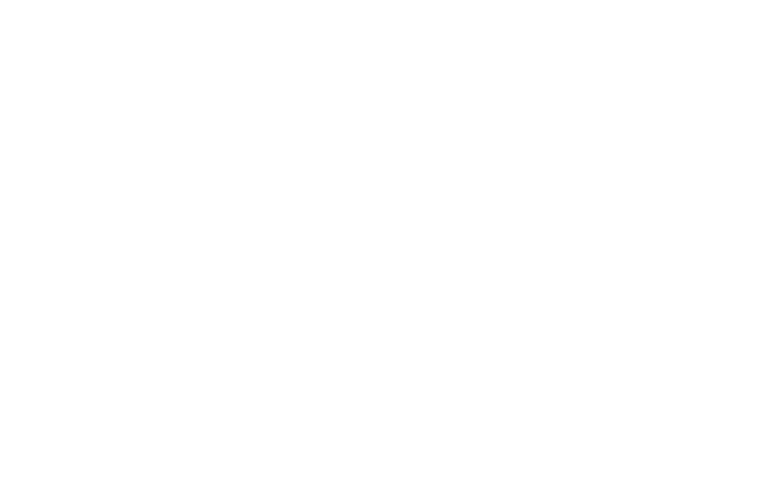
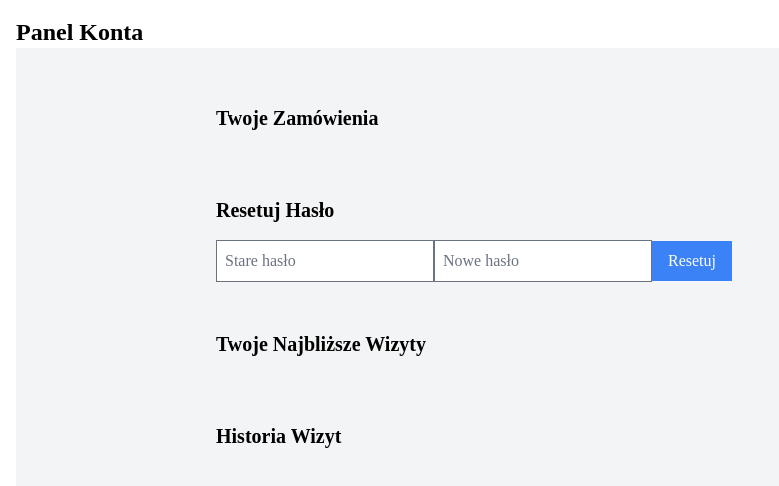
Before and after one commit to patryk6496/Barber_Shop_PD, a React (Create React App) app: page /panel-konta in a window 1280 px wide. Before the commit this address had no page. Shown: the top 486 px of the page, without its empty margins (0-779 px from the left). Built offline with nearby package versions, Linux system fonts and the light colour scheme.

Commit message:
add account panel and change user password

```diff
--- a/src/App.js
+++ b/src/App.js
@@ -1,10 +1,11 @@
 import React from 'react';
+import './App.css';
 import { BrowserRouter as Router, Routes, Route } from 'react-router-dom';
 import Home from './Components/Home'; // Upewnij się, że ścieżka do importu jest poprawna
 import ReservationSystem from './Components/ReservationSystem'; // Upewnij się, że ścieżka do importu jest poprawna
-import './App.css';
 import LoginRegisterForm from './Components/LoginRegisterForm';
 import LoginForm from './Components/LoginForm';
+import AccountPanel from './Components/AccountPanel'
 import { ToastContainer } from 'react-toastify';
 import 'react-toastify/dist/ReactToastify.css';
 
@@ -19,6 +20,7 @@
           <Route path="/rezerwacja" element={<ReservationSystem />} />
 		  <Route path="/rejestracja" element={<LoginRegisterForm />} />
 		  <Route path="/logowanie" element={<LoginForm />} />
+		  <Route path="/panel-konta" element={<AccountPanel />} />
         </Routes>
         {/* Footer również powinien być poza <Routes> */}
 
--- /dev/null
+++ b/src/Components/AccountPanel.js
@@ -0,0 +1,94 @@
+import React, { useState } from 'react';
+
+const AccountPanel = () => {
+  const [oldPassword, setOldPassword] = useState('');
+  const [newPassword, setNewPassword] = useState('');
+
+  const handleSubmit = async (e) => {
+    e.preventDefault();
+    // Pobierz ID użytkownika - zakładając, że jest przechowywane w localStorage lub innym miejscu
+    const userId = localStorage.getItem('userId');
+
+
+	// Logowanie wysyłanych danych
+	console.log('Wysyłanie danych:', { userId, oldPassword, newPassword });
+
+
+    // Wysyłanie żądania do serwera
+    try {
+      const response = await fetch('/api/change-password', {
+        method: 'POST',
+        headers: {
+          'Content-Type': 'application/json',
+        },
+        body: JSON.stringify({
+          userId,
+          oldPassword,
+          newPassword,
+        }),
+      });
+
+      const data = await response.text();
+      alert(data); // Wyświetl odpowiedź serwera (możesz to zmienić na bardziej zaawansowaną obsługę)
+    } catch (error) {
+      console.error('Błąd zmiany hasła:', error);
+    }
+
+    // Resetuj stany formularza
+    setOldPassword('');
+    setNewPassword('');
+  };
+  return (
+    <div className="container mx-auto p-4">
+      <h1 className="text-2xl font-bold">Panel Konta</h1>
+      {/* Tutaj można dodać więcej treści związanych z panelem użytkownika */}
+
+      <div className="min-h-screen bg-gray-100 p-8">
+        <div className="max-w-4xl mx-auto">
+          <div className="p-6">
+            <h2 className="text-xl font-semibold">Twoje Zamówienia</h2>
+            <div className="mt-4"></div>
+          </div>
+
+          <div className="p-6">
+            <h2 className="text-xl font-semibold">Resetuj Hasło</h2>
+            <form onSubmit={handleSubmit} className="mt-4">
+              <input
+                type="password"
+                value={oldPassword}
+                onChange={(e) => setOldPassword(e.target.value)}
+                placeholder="Stare hasło"
+                className="border p-2"
+              />
+              <input
+                type="password"
+                value={newPassword}
+                onChange={(e) => setNewPassword(e.target.value)}
+                placeholder="Nowe hasło"
+                className="border p-2"
+              />
+              <button
+                type="submit"
+                className="bg-blue-500 text-white px-4 py-2"
+              >
+                Resetuj
+              </button>
+            </form>
+          </div>
+
+          <div className="p-6">
+            <h2 className="text-xl font-semibold">Twoje Najbliższe Wizyty</h2>
+            <div className="mt-4"></div>
+          </div>
+
+          <div className="p-6">
+            <h2 className="text-xl font-semibold">Historia Wizyt</h2>
+            <div className="mt-4"></div>
+          </div>
+        </div>
+      </div>
+    </div>
+  );
+};
+
+export default AccountPanel;
--- a/src/Components/LoginForm.js
+++ b/src/Components/LoginForm.js
@@ -33,6 +33,7 @@
 	  })
 	  .then(data => {
 		localStorage.setItem('token', data.token);
+		localStorage.setItem('userId', data.userId);
 		console.log('Zalogowano'); // Wyświetlenie komunikatu w konsoli
 		toast.success('Zalogowano pomyślnie');
 		navigate('/'); // Przekierowanie do strony głównej
```
Also changed, not shown: 1 other file (tests, documents, lock files or other folders).
